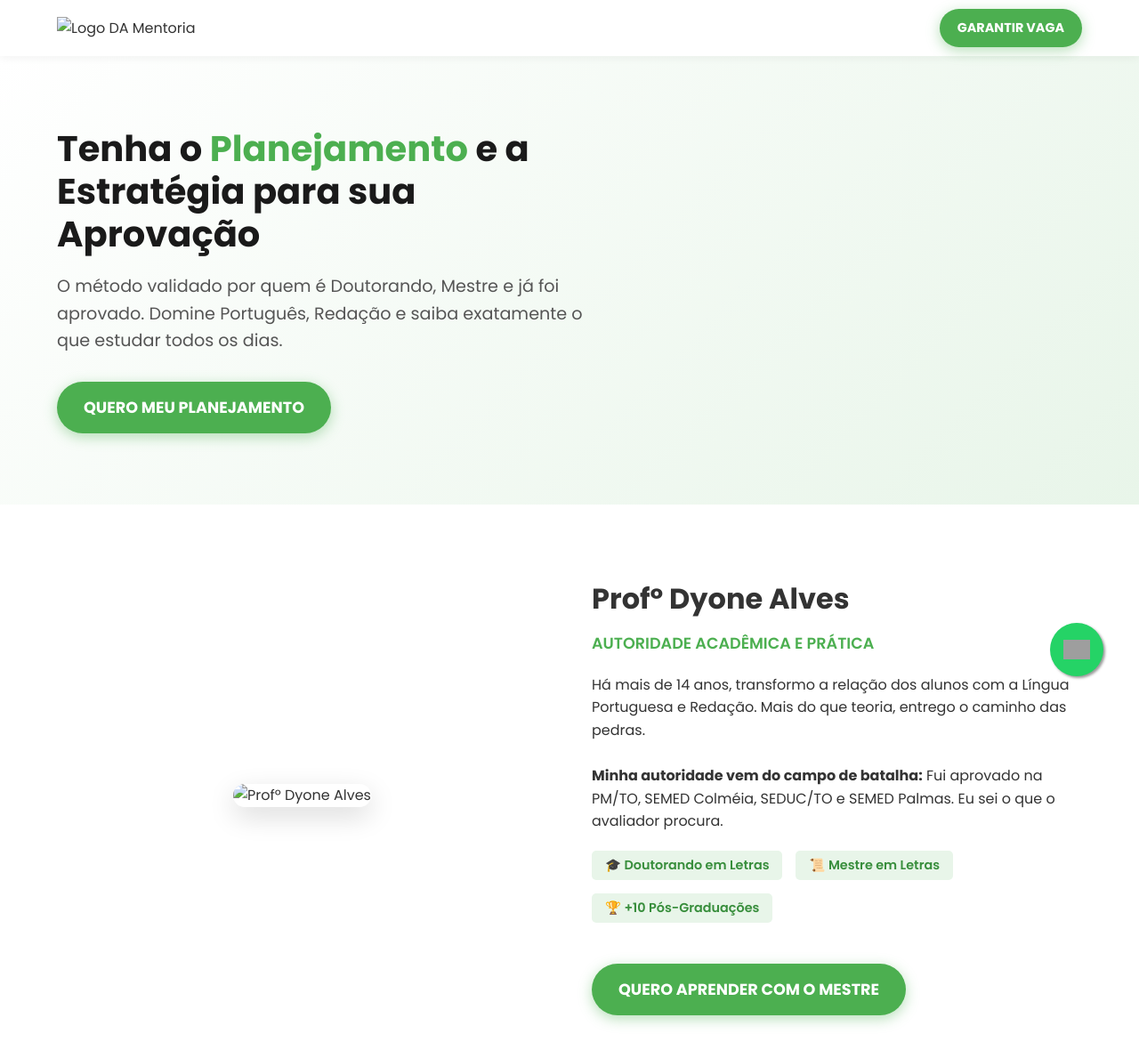
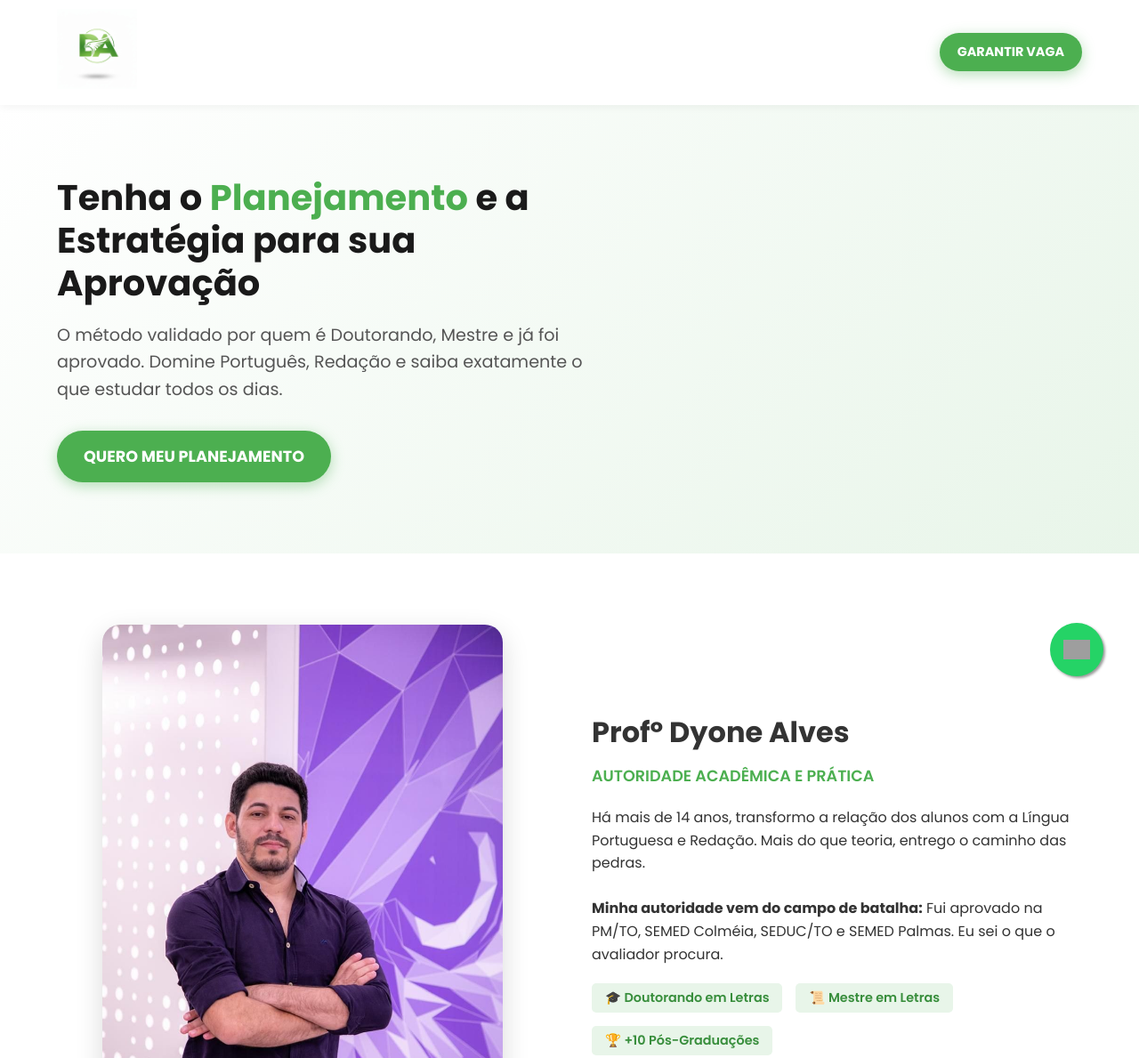
Before and after one commit to gusttavo331/DAAPROVA, a plain HTML site: page index.html in a window 1280 px wide. Shown: the top 1189 px of the page at 89% size. Drawn offline with Linux system fonts and the light colour scheme; grey boxes are pictures that could not be loaded.

Commit message:
Refactor HTML structure and update logo sources

```diff
--- a/index.html
+++ b/index.html
@@ -287,7 +287,7 @@
 
     <header>
         <div class="logo">
-            <img src="C:\Users\gusta\Downloads\WhatsApp Image 2026-02-11 at 17.56.11.jpeg" alt="Logo DA Mentoria">
+            <img src="https://github.com/gusttavo331/DAAPROVA/blob/main/logo.jpg" alt="Logo DA Mentoria">
         </div>
          <a href="https://pay.kiwify.com.br/ZSZqR3A" style="font-size: 0.9rem; padding: 10px 20px "class=btn-cta>Garantir Vaga</a>
     </header>
@@ -304,7 +304,7 @@
 
     <section class="mentor-section">
         <div class="mentor-img">
-            <img src="C:\Users\gusta\Downloads\WhatsApp Image 2026-02-11 at 19.28.13.jpeg" alt="Profº Dyone Alves">
+            <img src="https://github.com/gusttavo331/DAAPROVA/blob/main/autoridade.jpg" alt="Profº Dyone Alves">
         </div>
         <div class="mentor-text">
             <h2>Profº Dyone Alves</h2>
```
